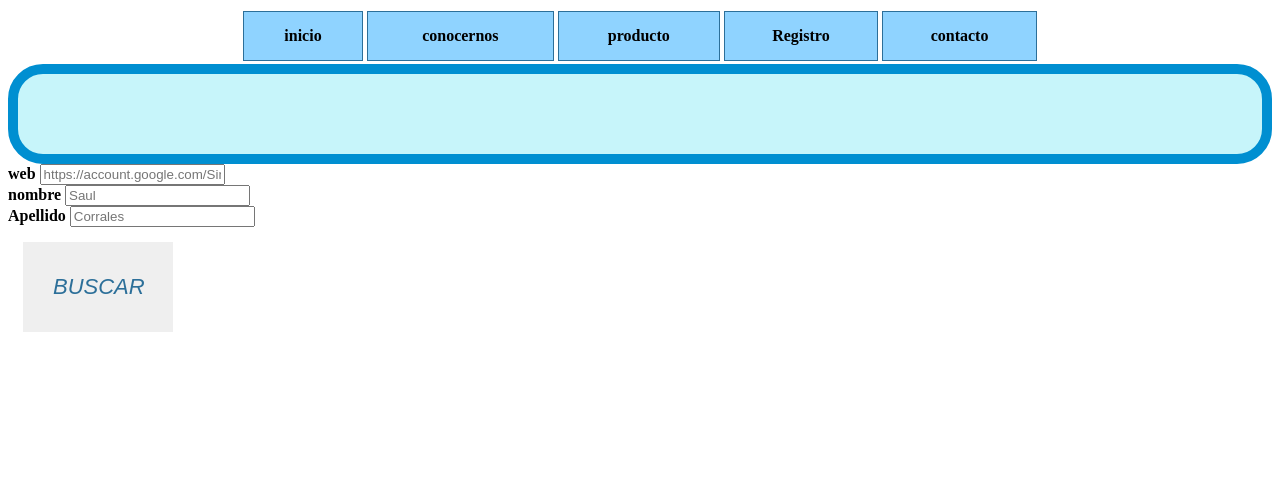
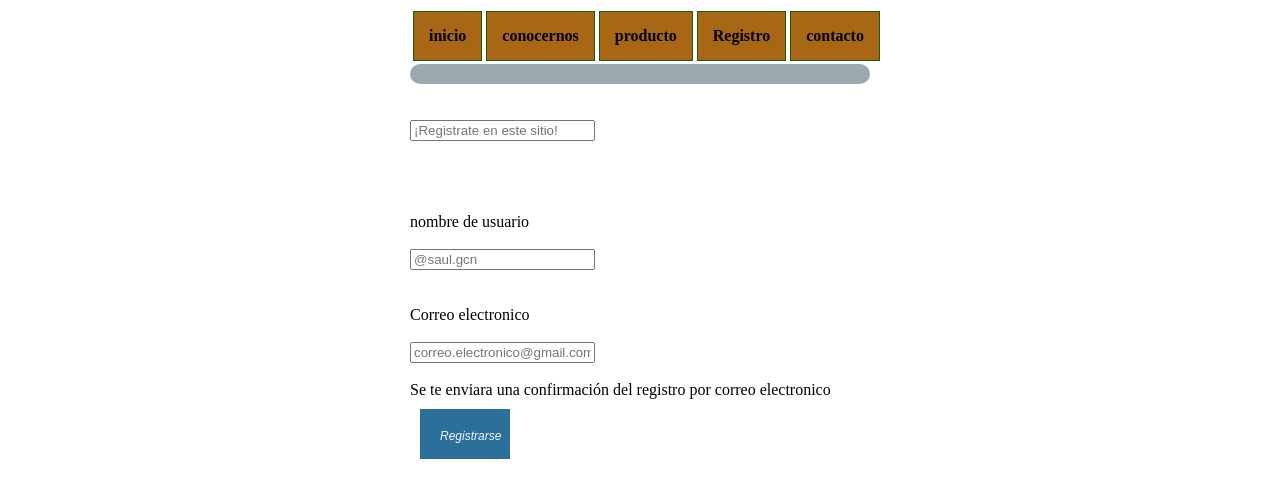
Before and after one commit to bdiluna/exparcial2_daily, a plain HTML site: page productos.html in a window 1280 px wide. Drawn offline with Linux system fonts and the light colour scheme.

Commit message:
cuarto commit

```diff
--- a/css/styles.css
+++ b/css/styles.css
@@ -7,7 +7,7 @@
 
 .menu {
     display: flex :1;
-    width:800px;
+    width:460px;
     margin:auto;
     list-style:none;
 }
@@ -17,8 +17,8 @@
     display:block;
     text-align:center;
     padding:15px;
-    background:#8fd3ff;
-    border:1px solid #2c6f99;
+    background:#a76714;
+    border:1px solid #185e0a;
     color:black;
     text-decoration:none;
 }
@@ -26,33 +26,32 @@
 
 .contenedor{
     width:900px;
-    margin:50px auto;
+    margin:500px auto;
 }
 
 .formulario{
     background:#c7f5fa;
-    border:10px solid #008fd1;
+    border:10px solid #9ba8ad;
     border-radius:35px;
-    padding:40px;
+    padding-right:400px;
     display:flex;
     justify-content:space-between;
     align-items:center;
 }
 
 
-label{
-    width:100px;
-    font-weight:bold;
-}
+
 
 
 button{
-    width: 150px ;
-    height: 90px ;
-    font-size:22px;
+    width: 90px ;
+    height: 45px ;
+    font-size:12px;
     font-style: italic ;
-    margin: 15px;
-    padding: 20px 30px;
-    border: 10px ;
-    color: #2c6f99;
+    margin: 10px;
+    padding: 30px 20px;
+    border: 15px ;
+    background-color: #2c6f99;
+    color: aliceblue;
+    padding-top: 20px;
 }
--- a/productos.html
+++ b/productos.html
@@ -7,6 +7,9 @@
     <link rel ="stylesheet" href="css/styles.css">
 </head>
 <body>
+
+
+    <div class="menu">
    <table class="menu">
 <th><a href="index.html"> inicio </a></th>
 <th><a href="conocernos.html"> conocernos</a></th>
@@ -14,31 +17,44 @@
 <th><a href="registro.html"> Registro</a></th>
 <th><a href="contacto.html">contacto</a></th>
 
-
+   </div>
    </table>
 
+
+<div class="menu">
    <div class="contenedores"></div>
  <div class="formulario"></div>
 
- <div class="fila">
-<label>web</label>
-<input type="url" name="web" placeholder="https://account.google.com/SingUp" id="web">
+
+
+ <div class="menu">
+<label> <br></br> </label>
+<input type="text" name="registrate" placeholder="¡Registrate en este sitio!" id="registrate">
+ </div> <br></br><br></br>
+
+
+<div class="menu">
+    <label>nombre de usuario <br></br></label>
+    <input type="text" name="nombre de usuario" placeholder="@saul.gcn" id="nombre"
+>
+</div>
+
+<br></br>
+
+ <div class="menu">
+<label> Correo electronico <br></br></label>
+<input type="email" name="email" placeholder="correo.electronico@gmail.com" id="email">
  </div>
 
-<div class="fila">
-    <label>nombre</label>
-    <input type="text" name="nombre" placeholder="Saul" id="nombre">
+
+
+<br><p1> Se te enviara una confirmación del registro por correo electronico</p1></br>
+
+<div class="menu">
+    <button> Registrarse </button>
+</div>
 </div>
 
-<div class="fila">
-    <label>Apellido</label>
-<input type="text" nombre="Apellido" placeholder="Corrales" id="Apellido">
-
-</div>
-
-<div class="boton">
-    <button> BUSCAR </button>
-</div>
 
 </body>
 </html>
```
